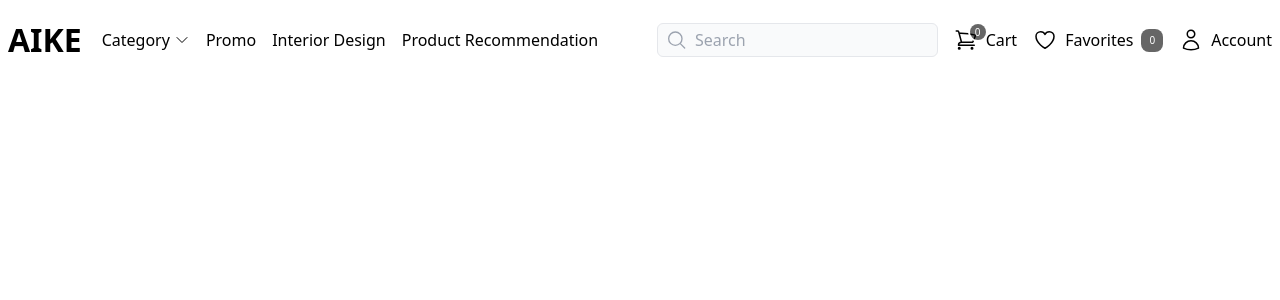
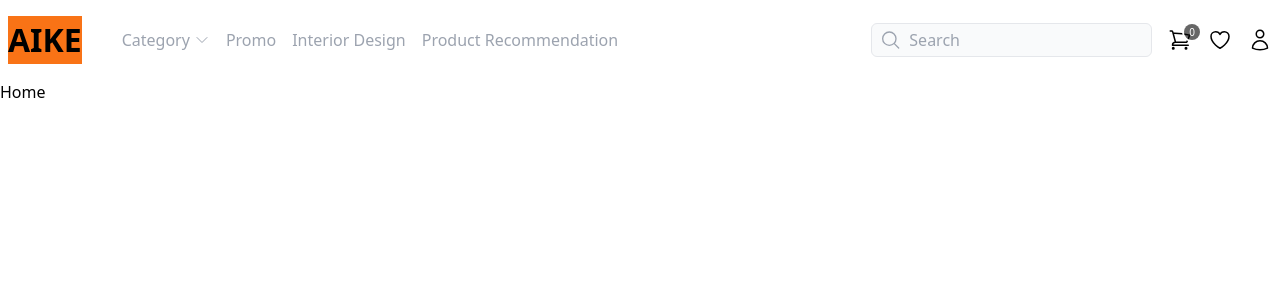
Before and after one commit to Albert735/aike-next, a Next.js app: page / in a window 1280 px wide. Shown: the top 300 px of the page. Built offline with nearby package versions, Linux system fonts and the light colour scheme.

Commit message:
"Updated ActionIcons and Nav components, added links and dropdown menu to Nav, and modified layout and page files"

```diff
--- /dev/null
+++ b/app/Category/page.tsx
@@ -0,0 +1,9 @@
+import React from 'react'
+
+const page = () => {
+  return (
+    <div>page</div>
+  )
+}
+
+export default page
--- a/app/Components/ActionIcons.tsx
+++ b/app/Components/ActionIcons.tsx
@@ -3,6 +3,7 @@ import React from "react";
 const ActionIcons = () => {
   return (
     <div className="flex flex-col xl:flex-row gap-4 py-1 space-y-5 xl:space-y-0 mt-5 xl:mt-0">
+      {/* cart  */}
       <span className=" flex items-center gap-2">
         <span className=" relative">
           <svg
@@ -24,9 +25,10 @@ const ActionIcons = () => {
           </div>
         </span>
 
-        <p>Cart</p>
+        <p className="xl:hidden">Cart</p>
       </span>
 
+      {/* favorites  */}
       <span className="flex justify-between items-center gap-2">
         <span className="flex gap-2  items-center">
           <svg
@@ -43,13 +45,14 @@ const ActionIcons = () => {
               d="M21 8.25c0-2.485-2.099-4.5-4.688-4.5-1.935 0-3.597 1.126-4.312 2.733-.715-1.607-2.377-2.733-4.313-2.733C5.1 3.75 3 5.765 3 8.25c0 7.22 9 12 9 12s9-4.78 9-12Z"
             />
           </svg>
-          <p>Favorites</p>
+          <p className="xl:hidden">Favorites</p>
         </span>
-        <p className="bg-black/60 px-2 py-1 rounded-lg text-white text-[10px]">
+        <p className="xl:hidden bg-black/60 px-2 py-1 rounded-lg text-white text-[10px]">
           0
         </p>
       </span>
 
+      {/* Accounts / */}
       <span className="flex items-center gap-2">
         <svg
           xmlns="http://www.w3.org/2000/svg"
@@ -65,7 +68,7 @@ const ActionIcons = () => {
             d="M15.75 6a3.75 3.75 0 1 1-7.5 0 3.75 3.75 0 0 1 7.5 0ZM4.501 20.118a7.5 7.5 0 0 1 14.998 0A17.933 17.933 0 0 1 12 21.75c-2.676 0-5.216-.584-7.499-1.632Z"
           />
         </svg>
-        <p>Account</p>
+        <p className="xl:hidden">Account</p>
       </span>
     </div>
   );
--- a/app/Components/Nav.tsx
+++ b/app/Components/Nav.tsx
@@ -3,24 +3,42 @@
 import React, { useState } from "react";
 import ActionIcons from "./ActionIcons";
 import Search from "./Search";
+import { usePathname } from "next/navigation";
+import Link from "next/link";
 
 const Nav = () => {
   const [openMenu, setOpenMenu] = useState(false);
   const toggleMenu = () => setOpenMenu(!openMenu);
 
-  const [category, setCategory] = useState();
+  const [category, setCategory] = useState(false);
   const toggleCategory = () => setCategory(!category);
+
+  const pathname = usePathname();
 
   return (
     <div className="flex justify-between items-center max-w-screen-xl mx-auto py-4 xl:px-2 px-4">
       <div className="flex flex-row justify-center items-center gap-5">
-        <div>
-          <h1 className=" font-bold xl:text-[2rem] text-[1.5rem]">AIKE</h1>
-        </div>
+        <Link href="/">
+          <h1
+            className={`link font-bold xl:text-[2rem] text-[1.5rem]  ${
+              pathname === "/" ? "bg-orange-500 " : ""
+            }`}
+          >
+            AIKE
+          </h1>
+        </Link>
+        <div></div>
 
         {/* Desktop Menu */}
         <div className="hidden xl:flex">
-          <ul className="flex justify-center items-center w-full gap-4">
+          <ul className=" flex justify-center items-center w-full gap-4">
+            <Link
+              href="/Category"
+              className={`link ${
+                pathname === "/Category" ? "text-black" : "text-gray-400"
+              }`}
+            >
+              <span className="relative inline-block group">
                 <span className="flex justify-center items-center gap-1">
                   <li>Category</li>
                   <svg
@@ -38,9 +56,53 @@ const Nav = () => {
                     />
                   </svg>
                 </span>
+
+                {/* <!-- Dropdown Menu--> */}
+                <div className="absolute hidden group-hover:block bg-gray-50 text-gray-700 mt-2 py-2 w-[20rem] shadow-lg rounded">
+                  <Link href="#" className="block px-4 py-2 hover:bg-gray-100">
+                    Living room
+                  </Link>
+                  <Link href="#" className="block px-4 py-2 hover:bg-gray-100">
+                    Bed room
+                  </Link>
+                  <Link href="#" className="block px-4 py-2 hover:bg-gray-100">
+                    Dining room
+                  </Link>
+                  <Link href="#" className="block px-4 py-2 hover:bg-gray-100">
+                    Home office
+                  </Link>
+                </div>
+              </span>
+            </Link>
+
+            <Link
+              href="/Promo"
+              className={`link ${
+                pathname === "/Promo" ? "text-black" : "text-gray-400"
+              }`}
+            >
               <li>Promo</li>
+            </Link>
+
+            <Link
+              href="/IntDesign"
+              className={`link ${
+                pathname === "/IntDesign" ? "text-black" : "text-gray-400"
+              }`}
+            >
               <li>Interior Design</li>
+            </Link>
+
+            <Link
+              href="/ProductRecommendation"
+              className={`link ${
+                pathname === "/ProductRecommendation"
+                  ? "text-black"
+                  : "text-gray-400"
+              }`}
+            >
               <li>Product Recommendation</li>
+            </Link>
           </ul>
         </div>
       </div>
@@ -86,6 +148,12 @@ const Nav = () => {
               </svg>
             </div>
             <ul className="flex flex-col items-start gap-4 pt-6 px-4 space-y-2">
+              <Link
+                href="/Category"
+                className={`link ${
+                  pathname === "/Category" ? "text-black" : "text-gray-400"
+                }`}
+              >
                 <span
                   onClick={toggleCategory}
                   className="flex justify-center items-center gap-3"
@@ -99,7 +167,7 @@ const Nav = () => {
                       viewBox="0 0 24 24"
                       strokeWidth="1.5"
                       stroke="currentColor"
-                    className="w-5 h-5 rotate-180"
+                      className="w-5 h-5  rotate-180 transition-all duration-200 ease-in-out"
                     >
                       <path
                         strokeLinecap="round"
@@ -114,7 +182,7 @@ const Nav = () => {
                       viewBox="0 0 24 24"
                       strokeWidth="1.5"
                       stroke="currentColor"
-                    className="w-5 h-5 "
+                      className="w-5 h-5 transition-all duration-200 ease-in-out"
                     >
                       <path
                         strokeLinecap="round"
@@ -124,9 +192,10 @@ const Nav = () => {
                     </svg>
                   )}
                 </span>
+              </Link>
 
               {category && (
-                <ul className="flex flex-col items-start gap-4 py-6 px-4 w-full space-y-2 bg-gray-200 rounded-md">
+                <ul className="flex flex-col items-start gap-4 py-6 px-4 w-full space-y-2 bg-gray-200 rounded-md transition-all ease-in-out">
                   <li>Living room</li>
                   <li>Bed room</li>
                   <li>Dining room</li>
@@ -134,9 +203,32 @@ const Nav = () => {
                 </ul>
               )}
 
+              <Link
+                href="/Promo"
+                className={`link ${
+                  pathname === "/Promo" ? "text-black" : "text-gray-400"
+                }`}
+              >
                 <li>Promo</li>
+              </Link>
+              <Link
+                href="/IntDesign"
+                className={`link ${
+                  pathname === "/IntDesign" ? "text-black" : "text-gray-400"
+                }`}
+              >
                 <li>Interior Design</li>
+              </Link>
+              <Link
+                href="/ProductRecommendation"
+                className={`link ${
+                  pathname === "/ProductRecommendation"
+                    ? "text-black"
+                    : "text-gray-400"
+                }`}
+              >
                 <li>Product Recommendation</li>
+              </Link>
             </ul>
             <div className="mt-4 px-4">
               <Search />
--- /dev/null
+++ b/app/IntDesign/page.tsx
@@ -0,0 +1,7 @@
+import React from "react";
+
+const page = () => {
+  return <div>Interior Design</div>;
+};
+
+export default page;
--- /dev/null
+++ b/app/ProductRecommendation/page.tsx
@@ -0,0 +1,7 @@
+import React from "react";
+
+const page = () => {
+  return <div>Product recommendation</div>;
+};
+
+export default page;
--- /dev/null
+++ b/app/Promo/page.tsx
@@ -0,0 +1,7 @@
+import React from "react";
+
+const page = () => {
+  return <div>Promo</div>;
+};
+
+export default page;
--- a/app/layout.tsx
+++ b/app/layout.tsx
@@ -1,5 +1,6 @@
 import type { Metadata } from "next";
 import "../app/globals.css";
+import Nav from "./Components/Nav";
 
 export const metadata: Metadata = {
   title: "Aike",
@@ -13,7 +14,10 @@ export default function RootLayout({
 }>) {
   return (
     <html lang="en">
-      <body>{children}</body>
+      <body>
+        <Nav />
+        {children}
+      </body>
     </html>
   );
 }
--- a/app/page.tsx
+++ b/app/page.tsx
@@ -1,10 +1,10 @@
 // import Image from "next/image";
-import Nav from "./Components/Nav";
+// import Nav from "./Components/Nav";
 
 export default function Home() {
   return (
     <div>
-      <Nav />
+      <h1>Home</h1>
     </div>
   );
 }
```
Also changed, not shown: app/globals.css (line endings or trailing spaces). Lines whose indentation alone changed are shown as unchanged.
